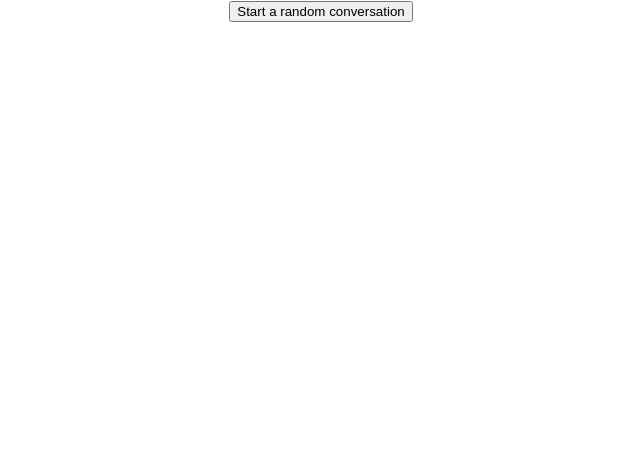
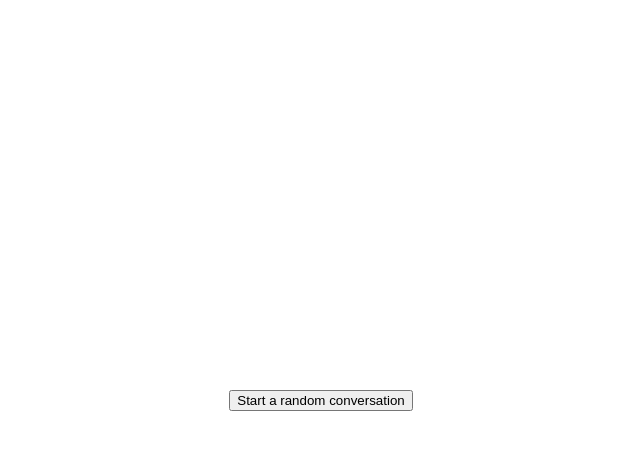
Before and after one commit to AndreyKryzhniov/random_chat, a React (Create React App) app: page /#/chat_page in a window 1280 px wide. Shown: the top 450 px of the page, without its empty margins (319-959 px from the left). Built offline with nearby package versions, Linux system fonts and the light colour scheme.

Commit message:
Added flex box

```diff
--- a/src/App.css
+++ b/src/App.css
@@ -1,3 +1,8 @@
 .App {
-  text-align: center;
+  display: flex;
+  flex-direction: column;
+  justify-content: center;
+  align-items: center;
+  width: 100vw;
+  height: 100vh;
 }
```
